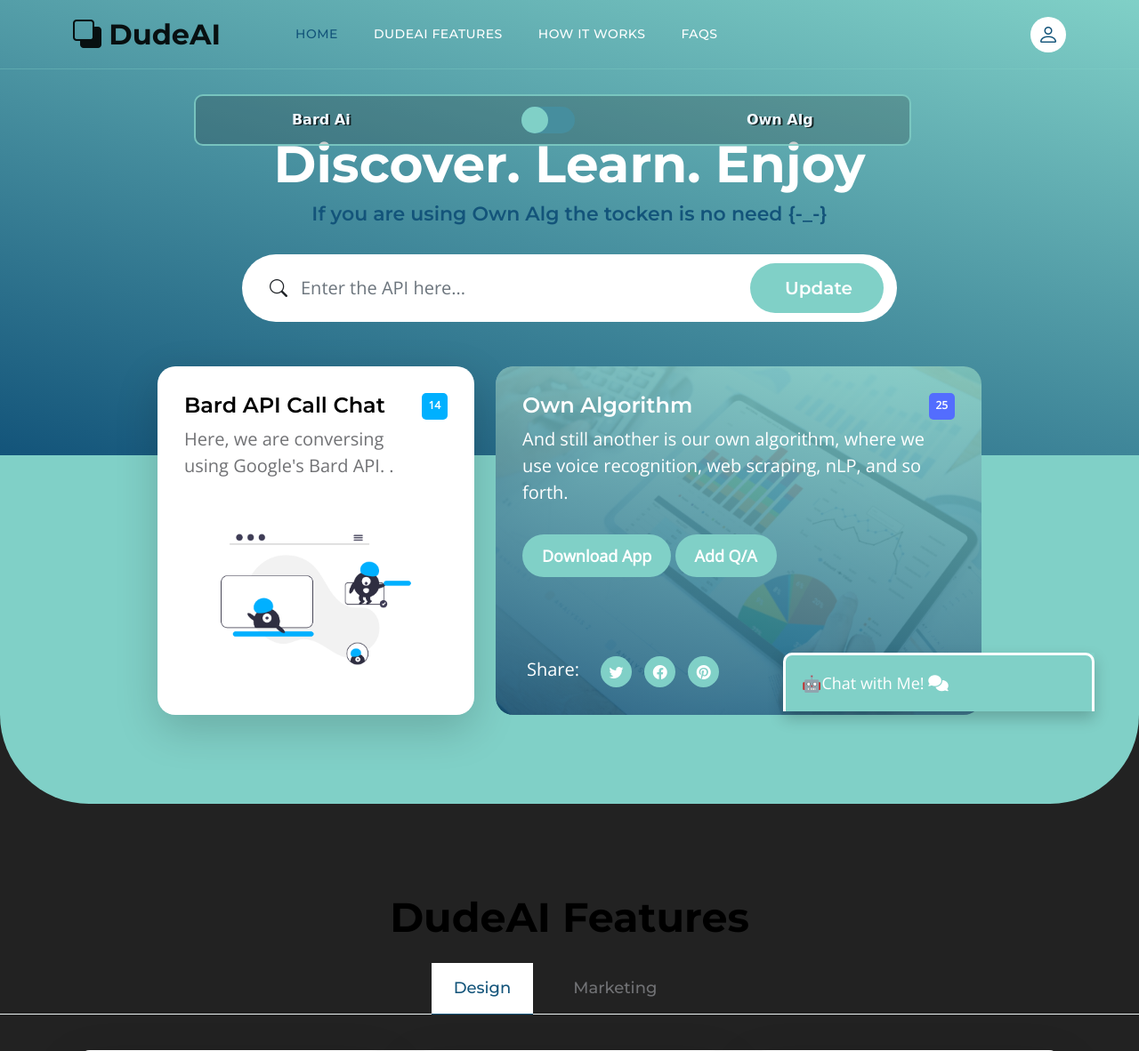
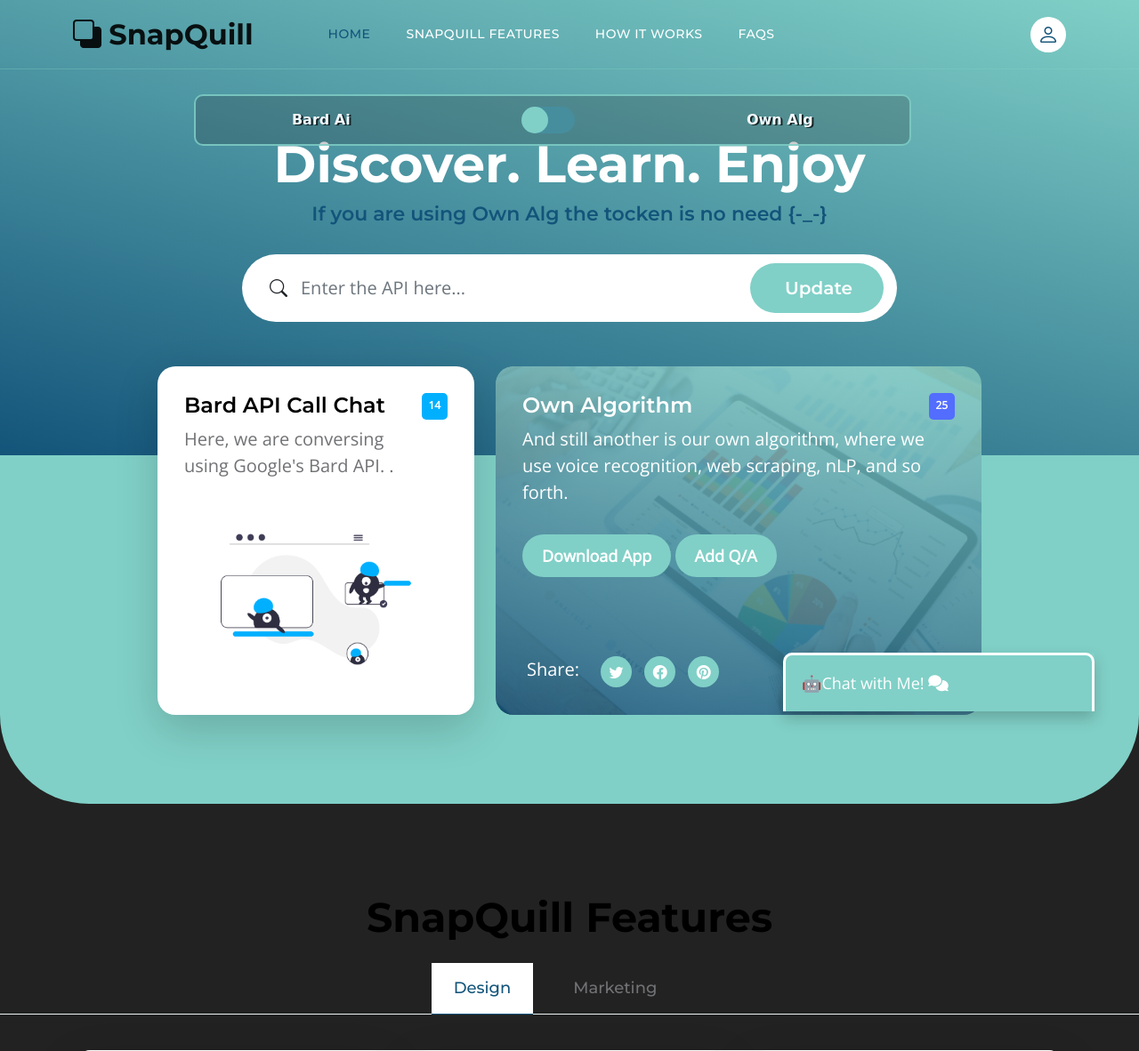
Before and after one commit to NagiPragalathan/SnapQuillBot, a Django app: page / in a window 1280 px wide. Shown: the top 1182 px of the page at 89% size. Run offline with Django 4.2, Linux system fonts and the light colour scheme; some libraries are stand-ins or nearby versions.

Commit message:
link are updated

```diff
--- a/templates/index.html
+++ b/templates/index.html
@@ -8,7 +8,7 @@
         <meta name="description" content="">
         <meta name="author" content="">
 
-        <title>DudeAI</title>
+        <title>SnapQuill</title>
 
         <!-- CSS FILES -->
         <link rel="icon" type="image/png" href="https://img.freepik.com/premium-vector/chat-bot-vector-logo-design-concept_418020-241.jpg" sizes="16x16">
@@ -44,7 +44,7 @@
                 <div class="container">
                     <a class="navbar-brand" href=" {% static 'index.html' %} ">
                         <i class="bi-back"></i>
-                        <span>DudeAI</span>
+                        <span>SnapQuill</span>
                     </a>
 
                     <div class="d-lg-none ms-auto me-4">
@@ -62,7 +62,7 @@
                             </li>
 
                             <li class="nav-item">
-                                <a class="nav-link click-scroll" href=" {% static '#section_2' %} ">DudeAI Features</a>
+                                <a class="nav-link click-scroll" href=" {% static '#section_2' %} ">SnapQuill Features</a>
                             </li>
 
                             <li class="nav-item">
@@ -89,7 +89,7 @@
                         <div class="col-lg-8 col-12 mx-auto">
                             <h1 class="text-white text-center">Discover. Learn. Enjoy</h1>
 
-                            <h6 class="text-center">If you are using Own Alg the tocken is no need {-_-}</h6>
+                            <h6 class="text-center"><a href="https://snap-quill-bot.vercel.app/">If you are using Own Alg the tocken is no need {-_-}</a></h6>
 
 
 
@@ -183,7 +183,7 @@
                     <div class="row">
 
                         <div class="col-12 text-center">
-                            <h2 class="mb-4">DudeAI Features</h1>
+                            <h2 class="mb-4">SnapQuill Features</h1>
                         </div>
 
                     </div>
```
